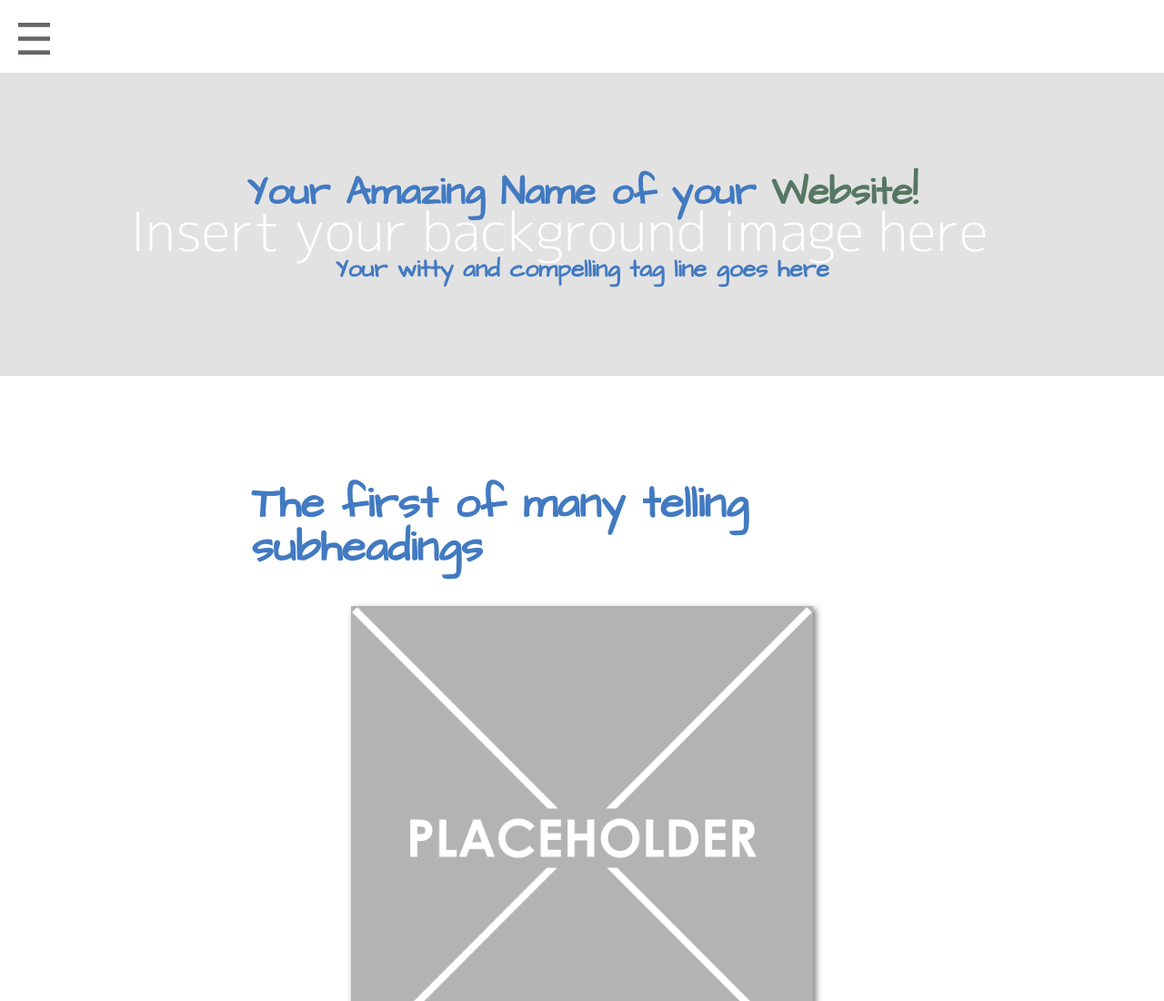
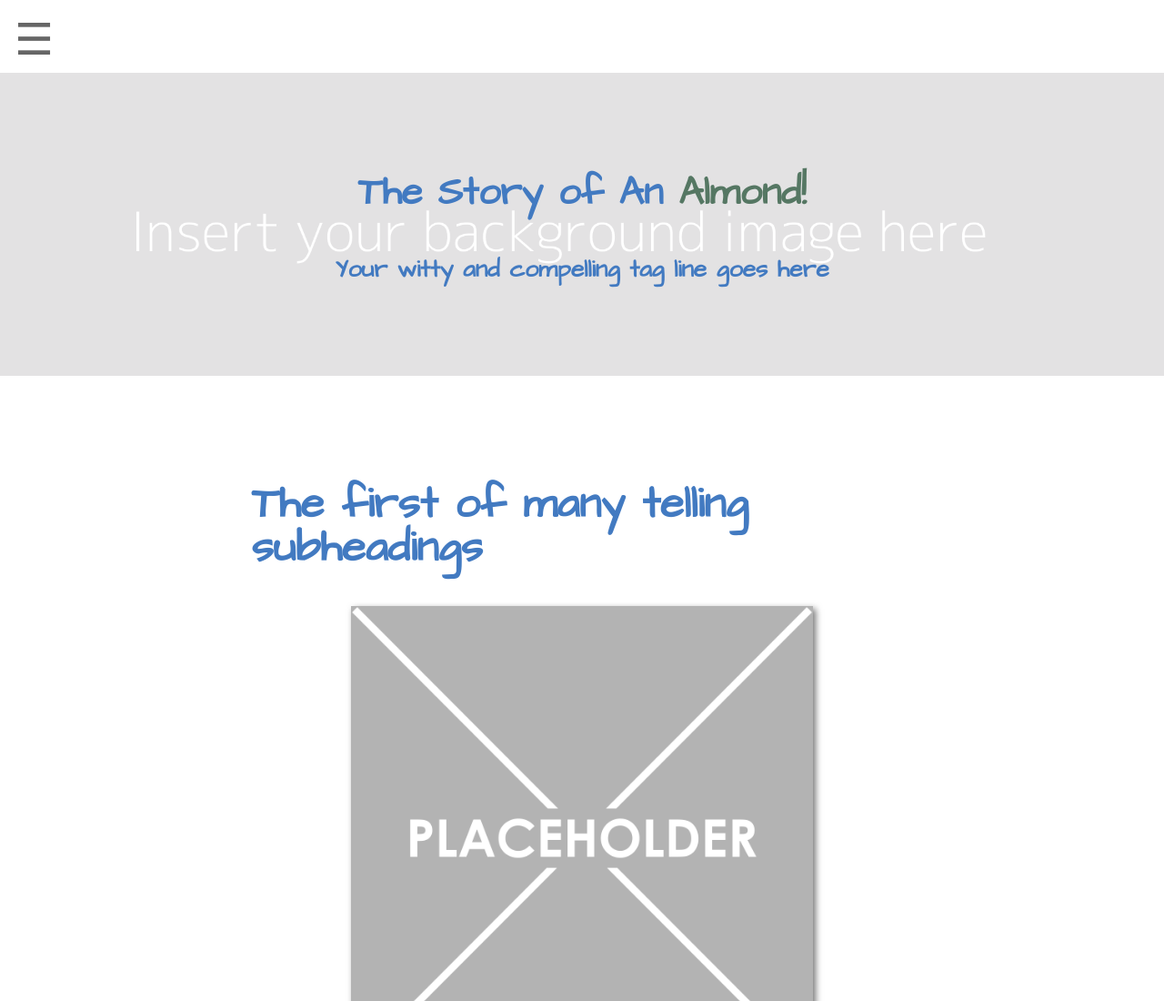
Before and after one commit to KillstreakZero/DMIT-1528, a plain HTML site: page index.html in a window 1280 px wide. Shown: the top 1100 px of the page at 91% size. Drawn offline with Linux system fonts and the light colour scheme; a web font is replaced by a local one.

Commit message:
Update index.html

```diff
--- a/index.html
+++ b/index.html
@@ -40,7 +40,7 @@
 		<div class="header-bg-wrap"> <!-- Image as content not design -->
   		  <img class="header-bg-image" src="img/placeholder-1920x500.png" alt="Text that describes the image">
   		  <div class="header-content">
-    		<h1>Your Amazing Name of your <span class="shine">Website!</span></h1>
+    		<h1>The Story of An <span class="shine">Almond!</span></h1>
 			<h2>Your witty and compelling tag line goes here</h2>
   		  </div>
 		</div>
```
